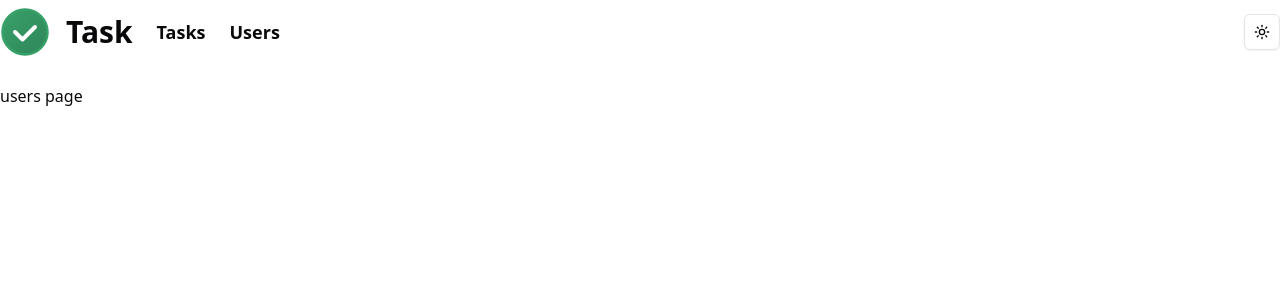
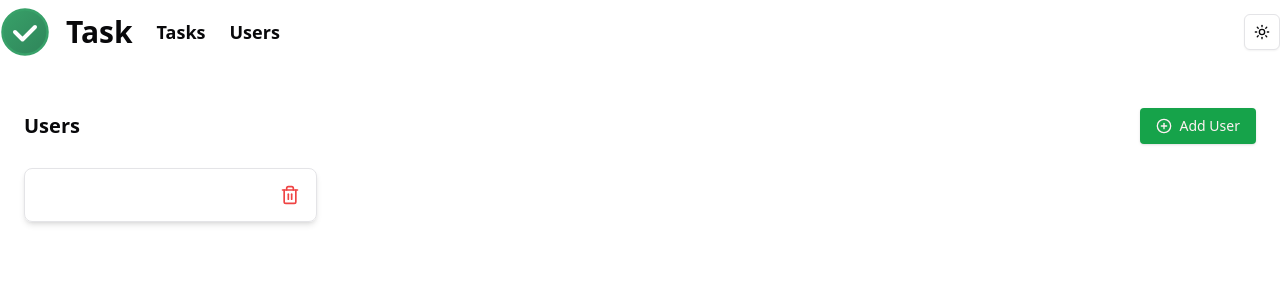
Before and after one commit to Shazzadhossensunny/redux-first, a React (Vite) app: page /users in a window 1280 px wide. Shown: the top 300 px of the page. Built offline with nearby package versions, Linux system fonts and the light colour scheme.

Commit message:
user ui create

```diff
--- a/src/module/users/AddUserModal.tsx
+++ b/src/module/users/AddUserModal.tsx
@@ -1,3 +1,76 @@
+import { Button } from "@/components/ui/button";
+import {
+  Dialog,
+  DialogContent,
+  DialogDescription,
+  DialogFooter,
+  DialogHeader,
+  DialogTrigger,
+} from "@/components/ui/dialog";
+import {
+  Form,
+  FormControl,
+  FormField,
+  FormItem,
+  FormLabel,
+} from "@/components/ui/form";
+import { Input } from "@/components/ui/input";
+import { DialogTitle } from "@radix-ui/react-dialog";
+import { PlusCircle } from "lucide-react";
+import { useState } from "react";
+import { FieldValues, SubmitHandler, useForm } from "react-hook-form";
+
 export default function AddUserModal() {
-  return <div>AddUserModal</div>;
+  const [open, setOpen] = useState(false);
+  const form = useForm();
+
+  const onSubmit: SubmitHandler<FieldValues> = (data) => {
+    console.log(data);
+    form.reset();
+    setOpen(false);
+  };
+  return (
+    <Dialog open={open} onOpenChange={setOpen}>
+      <DialogTrigger asChild>
+        <Button className="flex items-center gap-2 px-4 py-2 rounded">
+          <PlusCircle size={20} />
+          Add User
+        </Button>
+      </DialogTrigger>
+      <DialogContent className="sm:max-w-[425px]">
+        <DialogDescription className="sr-only">
+          Fill up this form to add user
+        </DialogDescription>
+        <DialogHeader>
+          <DialogTitle>Add User</DialogTitle>
+        </DialogHeader>
+        <Form {...form}>
+          <form className="space-y-2" onSubmit={form.handleSubmit(onSubmit)}>
+            <FormField
+              control={form.control}
+              name="title"
+              render={({ field }) => (
+                <FormItem>
+                  <FormLabel>Name</FormLabel>
+                  <FormControl>
+                    <Input
+                      placeholder="Name"
+                      {...field}
+                      value={field.value || ""}
+                    />
+                  </FormControl>
+                </FormItem>
+              )}
+            />
+
+            <DialogFooter>
+              <Button className="mt-4" type="submit">
+                Save changes
+              </Button>
+            </DialogFooter>
+          </form>
+        </Form>
+      </DialogContent>
+    </Dialog>
+  );
 }
--- a/src/module/users/UserCard.tsx
+++ b/src/module/users/UserCard.tsx
@@ -1,3 +1,26 @@
+import { Trash2 } from "lucide-react";
+
 export default function UserCard() {
-  return <div>UserCard</div>;
+  return (
+    <div className="grid grid-cols-1 md:grid-cols-2 lg:grid-cols-3 xl:grid-cols-4 gap-5">
+      <div className="border rounded-lg shadow-md p-4 flex items-start gap-4">
+        <div className="flex flex-1 gap-2">
+          {/* user name */}
+          <div className="flex-1 space-y-2">
+            <h3 className="text-lg font-semibold"></h3>
+          </div>
+        </div>
+
+        {/* Actions */}
+        <div className="flex items-center gap-2">
+          <button
+            className="text-red-500 hover:text-red-700"
+            title="Delete User"
+          >
+            <Trash2 size={20} />
+          </button>
+        </div>
+      </div>
+    </div>
+  );
 }
--- a/src/pages/users.tsx
+++ b/src/pages/users.tsx
@@ -1,3 +1,18 @@
+import AddUserModal from "@/module/users/AddUserModal";
+import UserCard from "@/module/users/UserCard";
+
 export const Users = () => {
-  return <div>users page</div>;
+  return (
+    <div className="p-6">
+      <div className="flex justify-between items-center mb-6 gap-4">
+        <h2 className="text-xl font-bold mr-auto">Users</h2>
+
+        {/* user model */}
+        <AddUserModal />
+      </div>
+      <div className="space-y-4">
+        <UserCard />
+      </div>
+    </div>
+  );
 };
```
